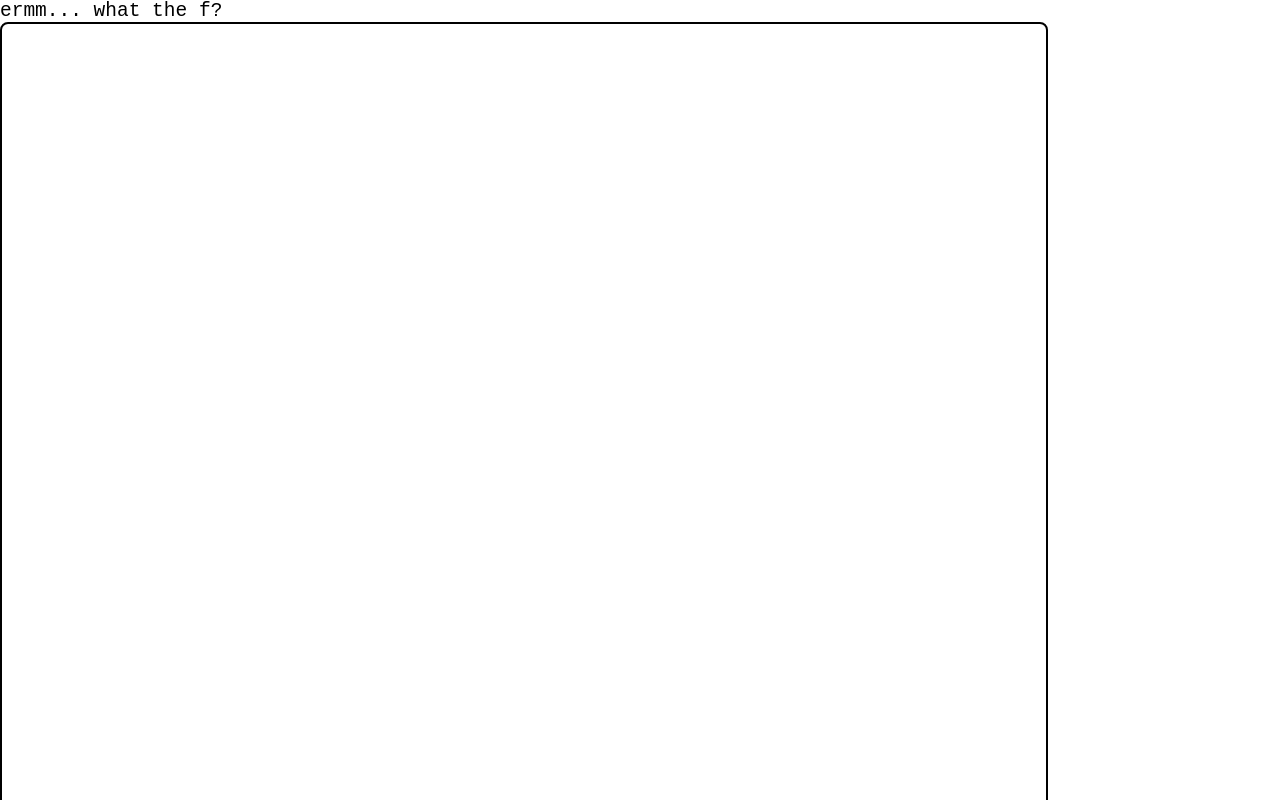
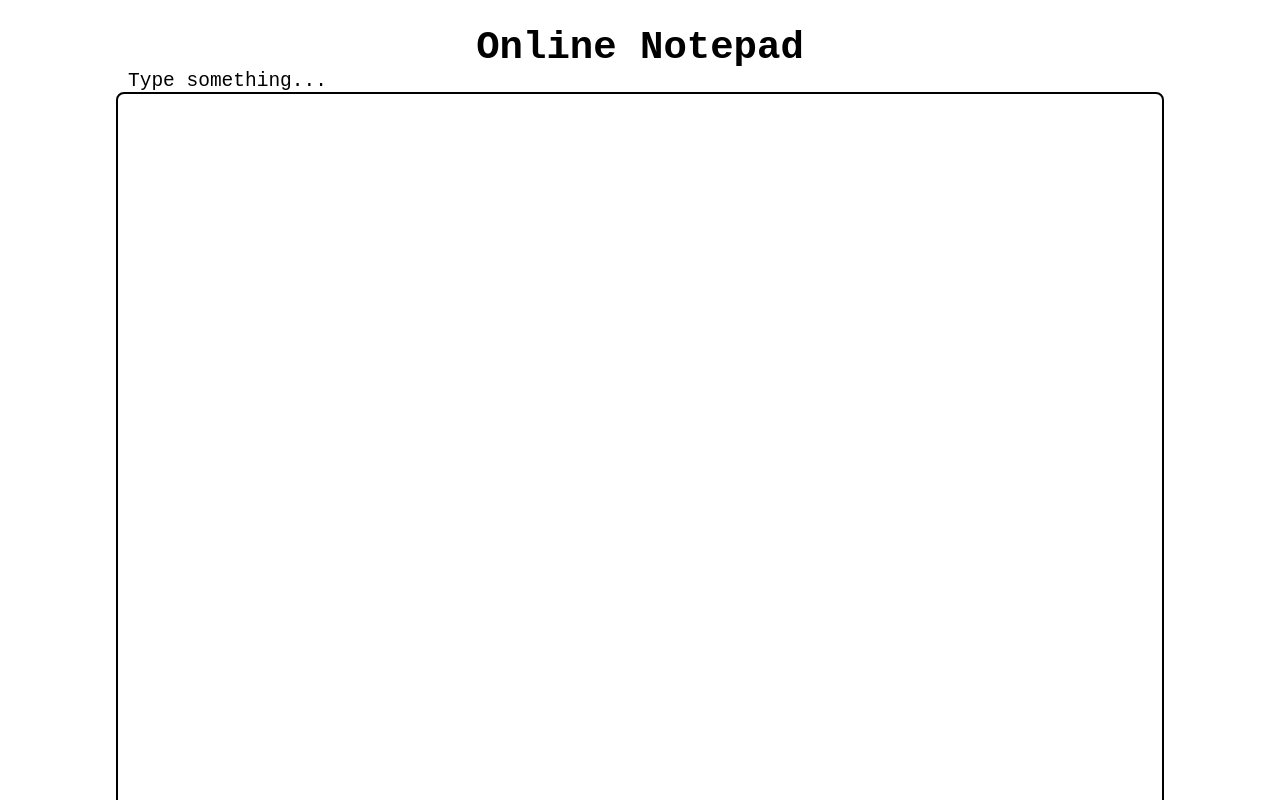
Before and after one commit to vlmontegrande/online-notepad, a plain HTML site: page index.html in a window 1280 px wide. Shown: the top 800 px of the page. Drawn offline with Linux system fonts and the light colour scheme; no server answers.

Commit message:
Add styling divs

```diff
--- a/index.html
+++ b/index.html
@@ -8,9 +8,12 @@
     <link href="./styles.css" rel="stylesheet"/>
   </head>
   <body>
-    <p id="status">ermm... what the f?</p>
-    <textarea id="notes"></textarea>
-    <button id="get-button">Get</button>
-    <button id="post-button">Post</button>
+    <div class="container">
+      <h1>Online Notepad</h1>
+      <div class="status-wrapper">
+        <p id="status">Type something...</p>
+      </div>
+      <textarea id="notes"></textarea>
+    </div>
   </body>
 </html>
```
